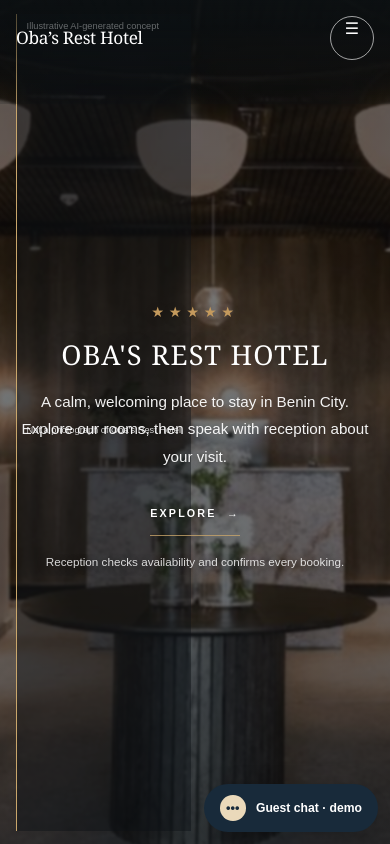
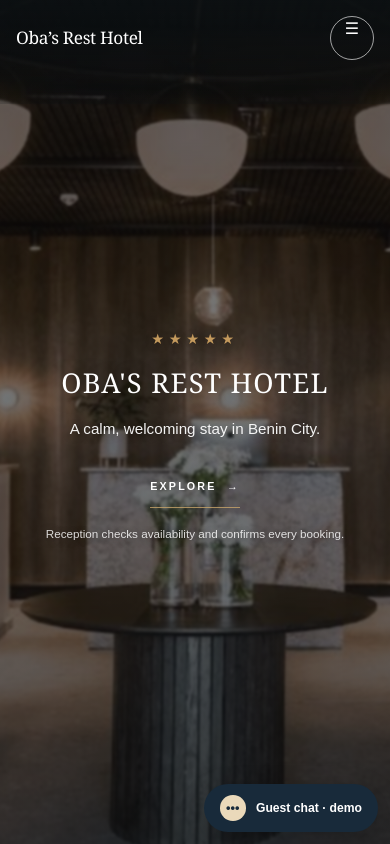
Before and after one commit to esohe01/oba-rest-hostel, a React (Vite) app: page / in a window 390 px wide. Shown: the top 844 px of the page. Built offline with nearby package versions, Linux system fonts and the light colour scheme.

Commit message:
Clean up mobile hero copy and caption

```diff
--- a/src/components/IllustrativeImageSlot.tsx
+++ b/src/components/IllustrativeImageSlot.tsx
@@ -6,9 +6,10 @@ type IllustrativeImageSlotProps = {
   alt?: string
   objectPosition?: string
   priority?: boolean
+  showCaption?: boolean
 }
 
-export function IllustrativeImageSlot({ title, variant, compact = false, src, alt = '', objectPosition = 'center', priority = false }: IllustrativeImageSlotProps) {
+export function IllustrativeImageSlot({ title, variant, compact = false, src, alt = '', objectPosition = 'center', priority = false, showCaption = true }: IllustrativeImageSlotProps) {
   return (
     <figure className={`illustration-slot illustration-slot--${variant}${compact ? ' illustration-slot--compact' : ''}`}>
       {src ? (
@@ -28,11 +29,13 @@ export function IllustrativeImageSlot({ title, variant, compact = false, src, al
           <span className="illustration-slot__line" />
         </div>
       )}
-      <figcaption className="illustration-slot__caption">
-        <span className="illustration-slot__status">{src ? 'Illustrative AI-generated concept' : 'Illustrative image pending generation'}</span>
-        <strong>{title}</strong>
-        <span>Not a photograph of Oba’s Rest Hotel</span>
-      </figcaption>
+      {showCaption && (
+        <figcaption className="illustration-slot__caption">
+          <span className="illustration-slot__status">{src ? 'Illustrative AI-generated concept' : 'Illustrative image pending generation'}</span>
+          <strong>{title}</strong>
+          <span>Not a photograph of Oba’s Rest Hotel</span>
+        </figcaption>
+      )}
     </figure>
   )
 }
--- a/src/pages/HomePage.tsx
+++ b/src/pages/HomePage.tsx
@@ -25,7 +25,7 @@ export function HomePage() {
             <div className="home-hero__stars" aria-hidden="true">★★★★★</div>
             <h1 id="home-title">OBA'S REST HOTEL</h1>
             <p className="home-hero__description">
-              A calm, welcoming place to stay in Benin City. Explore our rooms, then speak with reception about your visit.
+              A calm, welcoming stay in Benin City.
             </p>
             <div className="home-hero__actions">
               <Link className="home-hero__explore" to="#home-rooms">EXPLORE <span aria-hidden="true">→</span></Link>
@@ -33,7 +33,7 @@ export function HomePage() {
             <p className="booking-note">Reception checks availability and confirms every booking.</p>
           </div>
           <div className="home-hero__visual">
-            <IllustrativeImageSlot title="Hotel reception" variant="lobby" src={heroImage} alt="Illustrative hotel reception with warm wood walls, a stone counter and pendant lights." priority />
+            <IllustrativeImageSlot title="Hotel reception" variant="lobby" src={heroImage} alt="Illustrative concept of a hotel reception with warm wood walls, a stone counter and pendant lights; not an actual hotel photograph." priority showCaption={false} />
           </div>
         </ContentContainer>
       </section>
```
